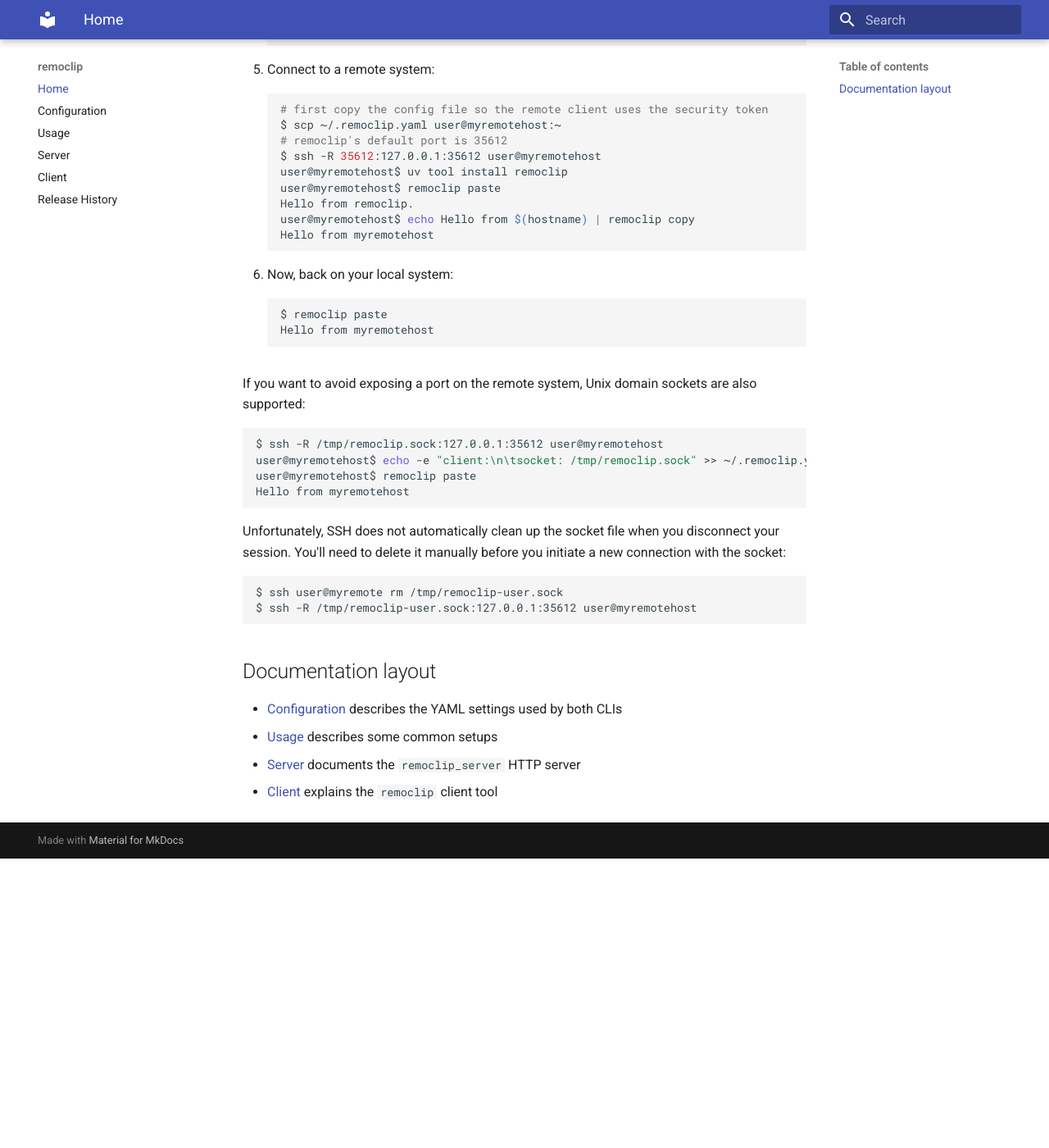
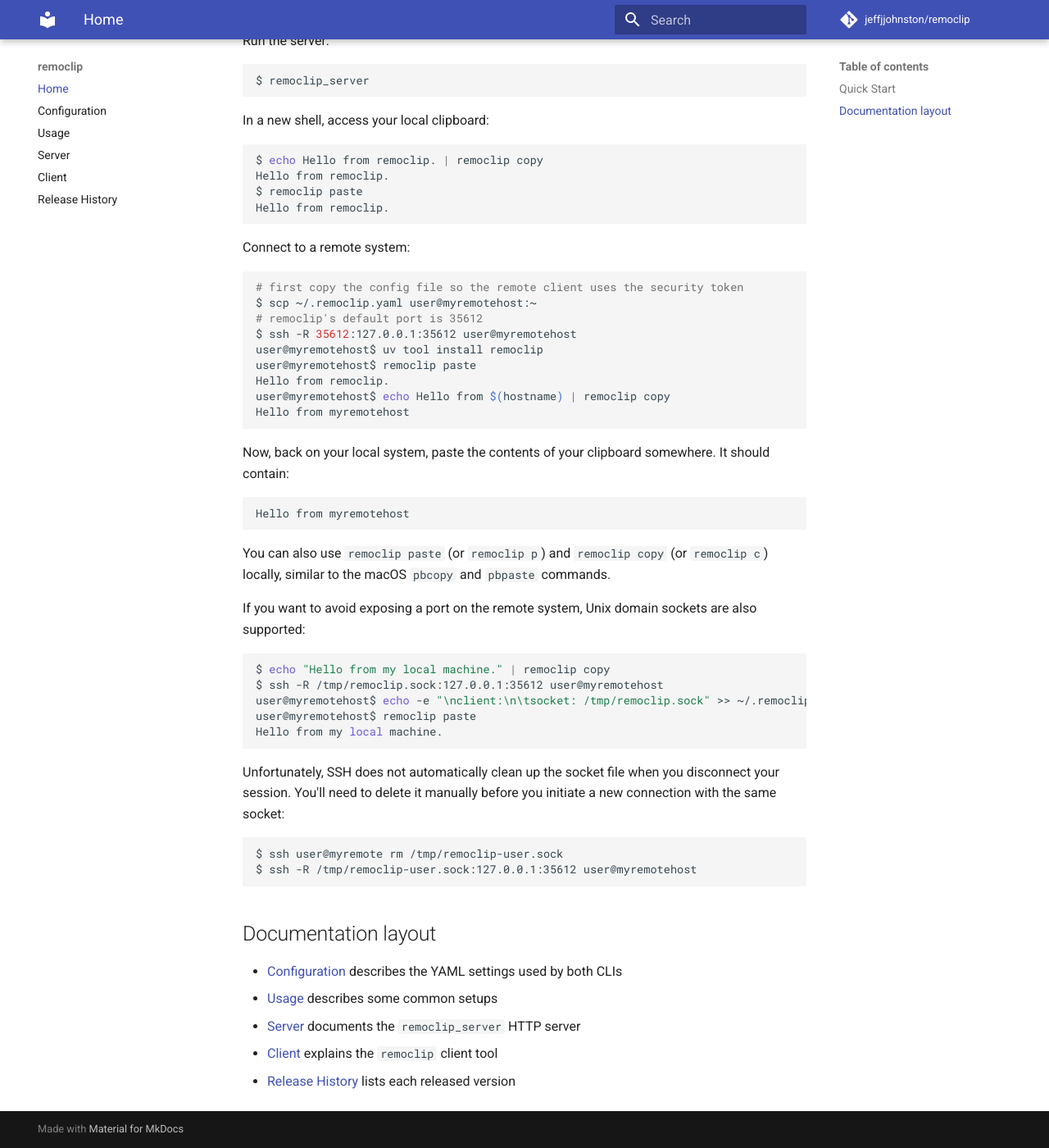
Before and after one commit to jeffjjohnston/remoclip, an MkDocs documentation site: the page built from docs/index.md, in a window 1280 px wide and 1400 px high, scrolled down 780 px. Shown: the whole window at 82% size. Built offline with MkDocs 1.6.1 and Material for MkDocs 9.7.7, drawn with Linux system fonts in a browser that asks for light colours; comment, search, counter and statistics services are not loaded; before the commit the page ends 1827 px from its top, so only the background shows below that; some of the changed text lies outside the part shown.

Commit message:
More doc updates

````diff
--- a/docs/index.md
+++ b/docs/index.md
@@ -2,63 +2,71 @@
 
 `remoclip` (**remo**te **clip**board) is a small tool for providing copy and paste clipboard functionality in the CLI - with a special emphasis on allowing access to your local machine's clipboard when connected to remote systems. The package provides two CLI scripts: `remoclip_server` and `remoclip`.
 
-Here's a quick example:
+`remoclip` relies on the [`pyperclip`](https://github.com/asweigart/pyperclip) package to interface with the local clipboard on Linux, Mac, and Windows.
 
-   1. Install with uv or pip:
-   ```sh
-   $ uv tool install remoclip
-   # alternative:
-   # pip install remoclip
-   ```
+!!! warning
+    **Please pay attention to these warnings in the documentation. Allowing remote access to your local machine's clipboard is dangerous if not properly secured. Use the `security_token` feature and keep its value secret.**
 
-   2. Create a security token (optional but **highly** recommended):
-   ```sh
-   TOKEN=$(python3 -c "import secrets; print(secrets.token_hex(32))")
-   echo "security_token: $TOKEN" > ~/.remoclip.yaml
-   ```
 
-   3. Run the server:
-   ```sh
-   $ remoclip_server
-   ```
+## Quick Start
 
-   4. In a new shell, access your local clipboard:
-   ```sh
-   $ echo Hello from remoclip. | remoclip copy
-   Hello from remoclip.
-   $ remoclip paste
-   Hello from remoclip.
-   ```
+Install with uv or pip:
+```sh
+$ uv tool install remoclip
+# alternative:
+# pip install remoclip
+```
 
-   5. Connect to a remote system:
-   ```sh
-   # first copy the config file so the remote client uses the security token
-   $ scp ~/.remoclip.yaml user@myremotehost:~
-   # remoclip's default port is 35612
-   $ ssh -R 35612:127.0.0.1:35612 user@myremotehost
-   user@myremotehost$ uv tool install remoclip
-   user@myremotehost$ remoclip paste
-   Hello from remoclip.
-   user@myremotehost$ echo Hello from $(hostname) | remoclip copy
-   Hello from myremotehost
-   ```
+Create a security token (optional but **highly** recommended):
+```sh
+TOKEN=$(python3 -c "import secrets; print(secrets.token_hex(32))")
+echo "security_token: $TOKEN" > ~/.remoclip.yaml
+```
 
-   6. Now, back on your local system:
-   ```sh
-   $ remoclip paste
-   Hello from myremotehost
-   ```
+Run the server:
+```sh
+$ remoclip_server
+```
+
+In a new shell, access your local clipboard:
+```sh
+$ echo Hello from remoclip. | remoclip copy
+Hello from remoclip.
+$ remoclip paste
+Hello from remoclip.
+```
+
+Connect to a remote system:
+```sh
+# first copy the config file so the remote client uses the security token
+$ scp ~/.remoclip.yaml user@myremotehost:~
+# remoclip's default port is 35612
+$ ssh -R 35612:127.0.0.1:35612 user@myremotehost
+user@myremotehost$ uv tool install remoclip
+user@myremotehost$ remoclip paste
+Hello from remoclip.
+user@myremotehost$ echo Hello from $(hostname) | remoclip copy
+Hello from myremotehost
+```
+
+Now, back on your local system, paste the contents of your clipboard somewhere. It should contain:
+```text
+Hello from myremotehost
+```
+
+You can also use `remoclip paste` (or `remoclip p`) and `remoclip copy` (or `remoclip c`) locally, similar to the macOS `pbcopy` and `pbpaste` commands.
 
 If you want to avoid exposing a port on the remote system, Unix domain sockets are also supported:
 
 ```sh
+$ echo "Hello from my local machine." | remoclip copy
 $ ssh -R /tmp/remoclip.sock:127.0.0.1:35612 user@myremotehost
-user@myremotehost$ echo -e "client:\n\tsocket: /tmp/remoclip.sock" >> ~/.remoclip.yaml
+user@myremotehost$ echo -e "\nclient:\n\tsocket: /tmp/remoclip.sock" >> ~/.remoclip.yaml
 user@myremotehost$ remoclip paste
-Hello from myremotehost
+Hello from my local machine.
 ```
 
-Unfortunately, SSH does not automatically clean up the socket file when you disconnect your session. You'll need to delete it manually before you initiate a new connection with the socket:
+Unfortunately, SSH does not automatically clean up the socket file when you disconnect your session. You'll need to delete it manually before you initiate a new connection with the same socket:
 
 ```sh
 $ ssh user@myremote rm /tmp/remoclip-user.sock
@@ -71,3 +79,4 @@ $ ssh -R /tmp/remoclip-user.sock:127.0.0.1:35612 user@myremotehost
 - [Usage](usage.md) describes some common setups
 - [Server](server.md) documents the `remoclip_server` HTTP server
 - [Client](client.md) explains the `remoclip` client tool
+- [Release History](releases.md) lists each released version
--- a/mkdocs.yaml
+++ b/mkdocs.yaml
@@ -7,8 +7,15 @@ nav:
   - Server: server.md
   - Client: client.md
   - Release History: releases.md
+
 theme:
   name: material
+  features:
+    - navigation.instant  # optional, for faster reloads
+
+repo_url: https://github.com/jeffjjohnston/remoclip
+repo_name: jeffjjohnston/remoclip
+
 markdown_extensions:
   - admonition
   - tables
````
Also changed, not shown: README.md (+3 -1 lines), docs/client.md (+2 -2 lines), docs/usage.md (+17 -10 lines).
